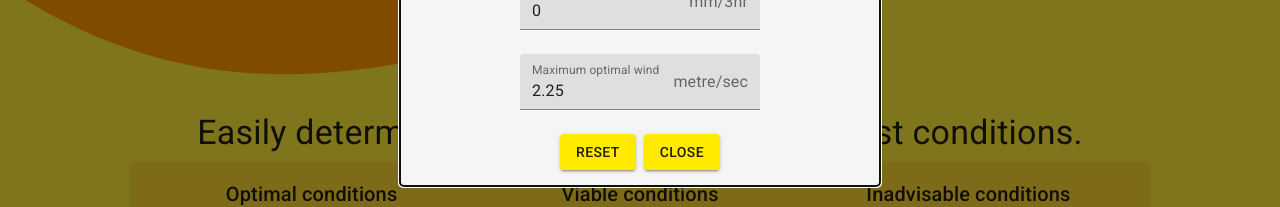
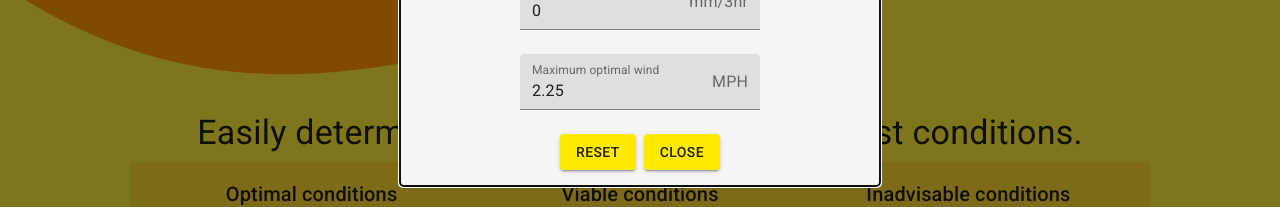
Before and after one commit to anthonyDrury/inspect-next, a React (Create React App) app: page / in a window 1280 px wide. Both pictures are taken after a click on the element 1242 px from the left and 32 px from the top of the page. Shown: the part 448-655 px from the top of the page. Built offline with nearby package versions, Linux system fonts and the light colour scheme; no server answers.

Commit message:
fix: settings condition suffix

```diff
--- a/src/components/InspectionVarMod/InspectionVarMod.tsx
+++ b/src/components/InspectionVarMod/InspectionVarMod.tsx
@@ -156,8 +156,8 @@ function InspectionVarMod(props?: InspectionVarModProps): JSX.Element {
                 endAdornment: (
                   <InputAdornment position="end">
                     {props?.state?.settings.units === "Imperial"
-                      ? "metre/sec"
-                      : "MPH"}
+                      ? "MPH"
+                      : "metre/sec"}
                   </InputAdornment>
                 ),
               }}
@@ -257,8 +257,8 @@ function InspectionVarMod(props?: InspectionVarModProps): JSX.Element {
                 endAdornment: (
                   <InputAdornment position="end">
                     {props?.state?.settings.units === "Imperial"
-                      ? "metre/sec"
-                      : "MPH"}
+                      ? "MPH"
+                      : "metre/sec"}
                   </InputAdornment>
                 ),
               }}
```
